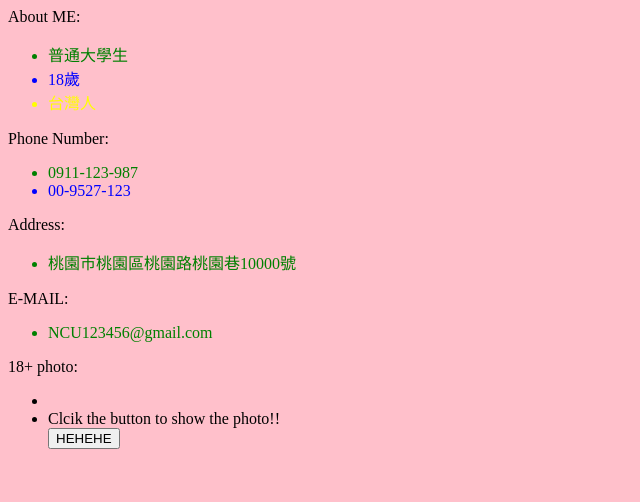
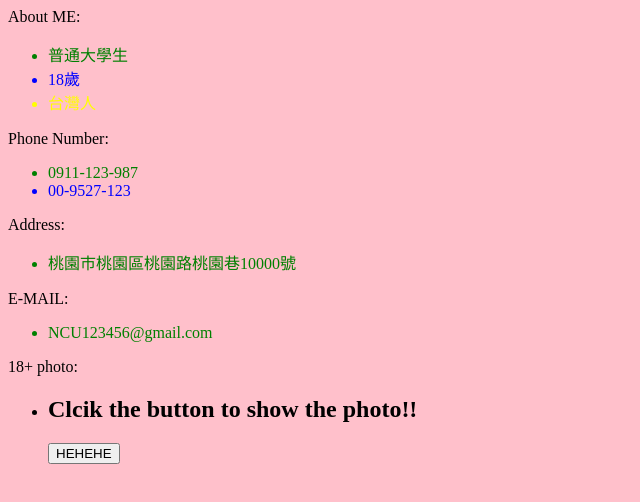
Before and after one commit to Miracle52016/Miracle52016.github.io, a plain HTML site: page index.html in a window 1280 px wide. Shown: the whole page, without its empty margins (0-640 px from the left). Drawn offline with Linux system fonts and the light colour scheme.

Commit message:
Update index.html

```diff
--- a/index.html
+++ b/index.html
@@ -37,7 +37,7 @@
       18+ photo:
       <ul>
         <li>
-          <li id="click">Clcik the button to show the photo!!</li>
+          <h2 id="click">Clcik the button to show the photo!!</h2>
           <button type="button" onclick="myfunction()">HEHEHE</button>
         </li>
     </div>
```
